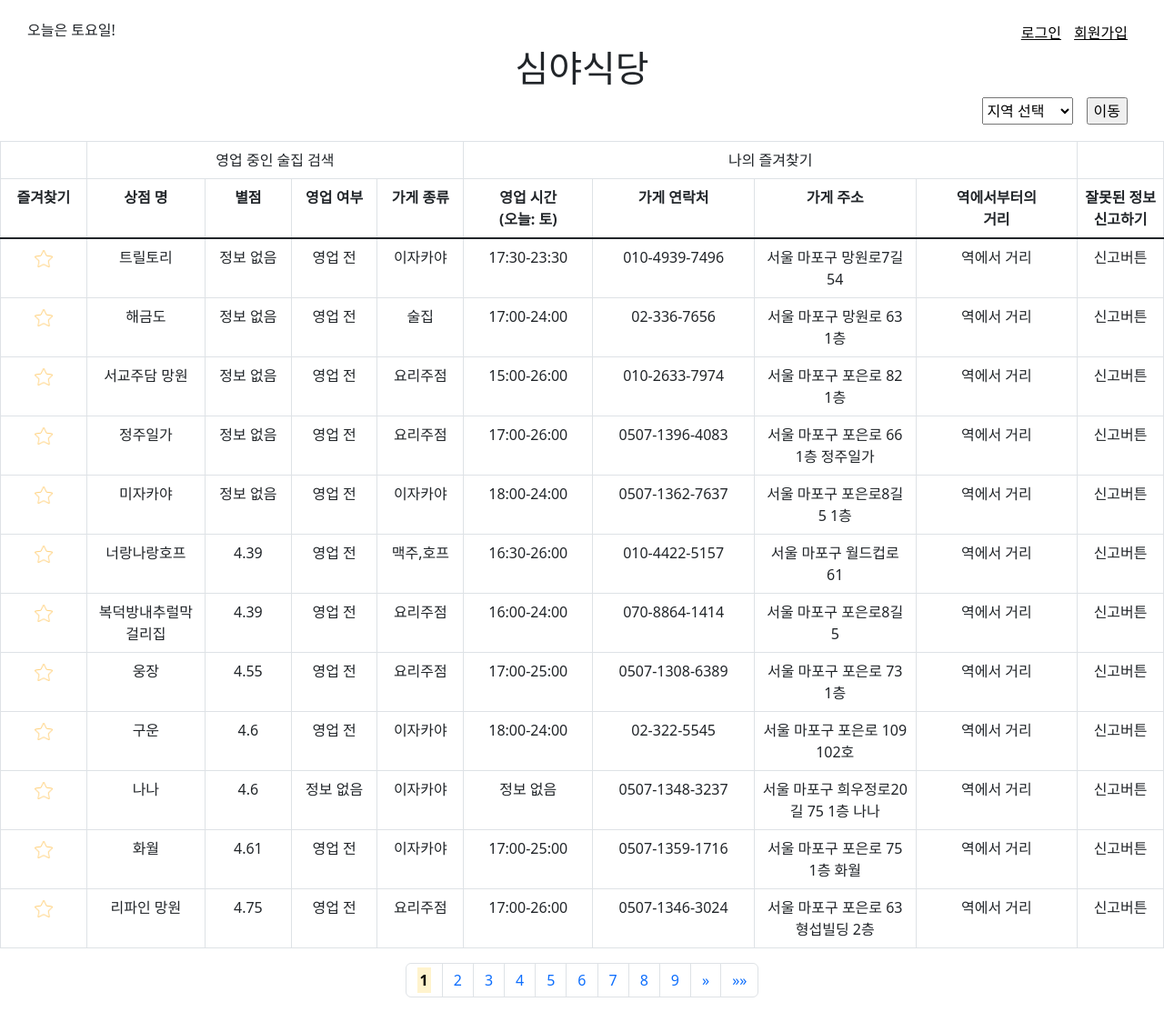
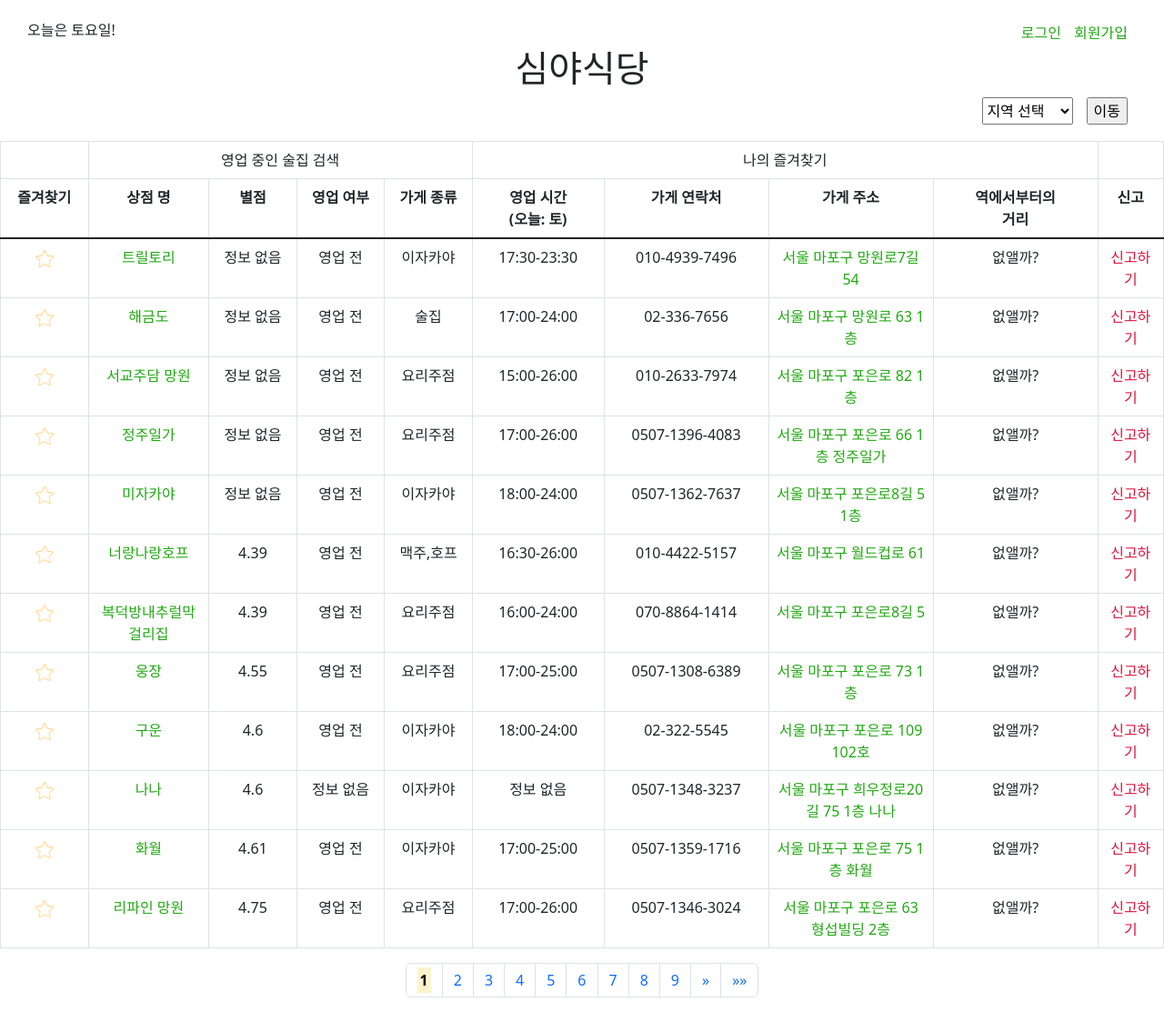
Before and after one commit to JaeY0ung/SimYaSikDang, a Flask app: page / in a window 1280 px wide. Shown: the whole page at 91% size. Run offline with Flask 3, Linux system fonts and the light colour scheme.

Commit message:
a 태그: 밑줄 없애고 색 수정
신고하기 href 기능

```diff
--- a/templates/home.html
+++ b/templates/home.html
@@ -13,7 +13,8 @@
             justify-content: space-between;
         }
         a {
-            color: black;
+            color: rgb(33, 168, 18);
+            text-decoration: none;
         }
         td, th, .center {
             /* 수평 중앙 정렬하기 */
@@ -82,7 +83,7 @@
                 </tr>
             </thead>
             <tr>
-                <th scope="col" width="80" >즐겨찾기</th>
+                <th scope="col" width="80">즐겨찾기</th>
                 <th scope="col" width="110">상점 명</th>
                 <th scope="col" width="80">별점</th>
                 <th scope="col" width="80">영업 여부</th>
@@ -91,7 +92,7 @@
                 <th scope="col" width="150">가게 연락처</th>
                 <th scope="col" width="150">가게 주소</th>
                 <th scope="col" width="150">역에서부터의<br>거리</th>
-                <th scope="col" width="80">잘못된 정보<br>신고하기</th>
+                <th scope="col" width="60">신고</th>
             </tr>
 
 
@@ -99,7 +100,7 @@
                 {% for shop in shopdata %}
                 <tr>
                     <td><img src="{{ url_for('static', filename='IMG/star/empty_yellow_star.png') }}" alt="star_img" width="20" ></td>
-                    <td>{{ shop['name'] }}</td>
+                    <td><a href="https://map.naver.com/v5/search/{{ shop['name'] }}/place" target="_blank">{{ shop['name'] }}</a></td>
                     <td>{{ shop['star_rating'] }}</td>
                     {% set shop_time = shop[today_yoil + "opening_hours"] %}
                     {% set shop_open_time = shop_time[:2]| int * 100 + shop_time[3:5] | int %}
@@ -118,9 +119,9 @@
                     <td>{{ shop['type'] }}</td>
                     <td>{{ shop_time }}</td>
                     <td>{{ shop['contact'] }}</td>
-                    <td>{{ shop['address'] }}</td>
-                    <td>역에서 거리</td>
-                    <td>신고버튼</td>
+                    <td><a href="https://map.naver.com/v5/directions/-/14129228.684381623,4517601.068035996,{{ area }} {{ shop['name'] }},1151030658,PLACE_POI/-/transit?c=15,0,0,0,dh&isCorrectAnswer=true" target="_blank" >{{ shop['address'] }}</a></td>
+                    <td>없앨까?</td>
+                    <td><a style="color: crimson" href="/singo?area={{ area }}&name={{ shop['name'] }}" target="_blank">신고하기</a></td>
                 </tr>
                 {% endfor %}
             </tbody>
@@ -144,7 +145,7 @@
                             {% if page == p %}
                     </strong></mark>
                     {% endif %}
-                </a></li>
+            </a></li>
             {% endfor %}
             {% if move_page_back %}
             <li class="page-item"><a class="page-link" href='/?page={{ page+5 }}'><span
```
